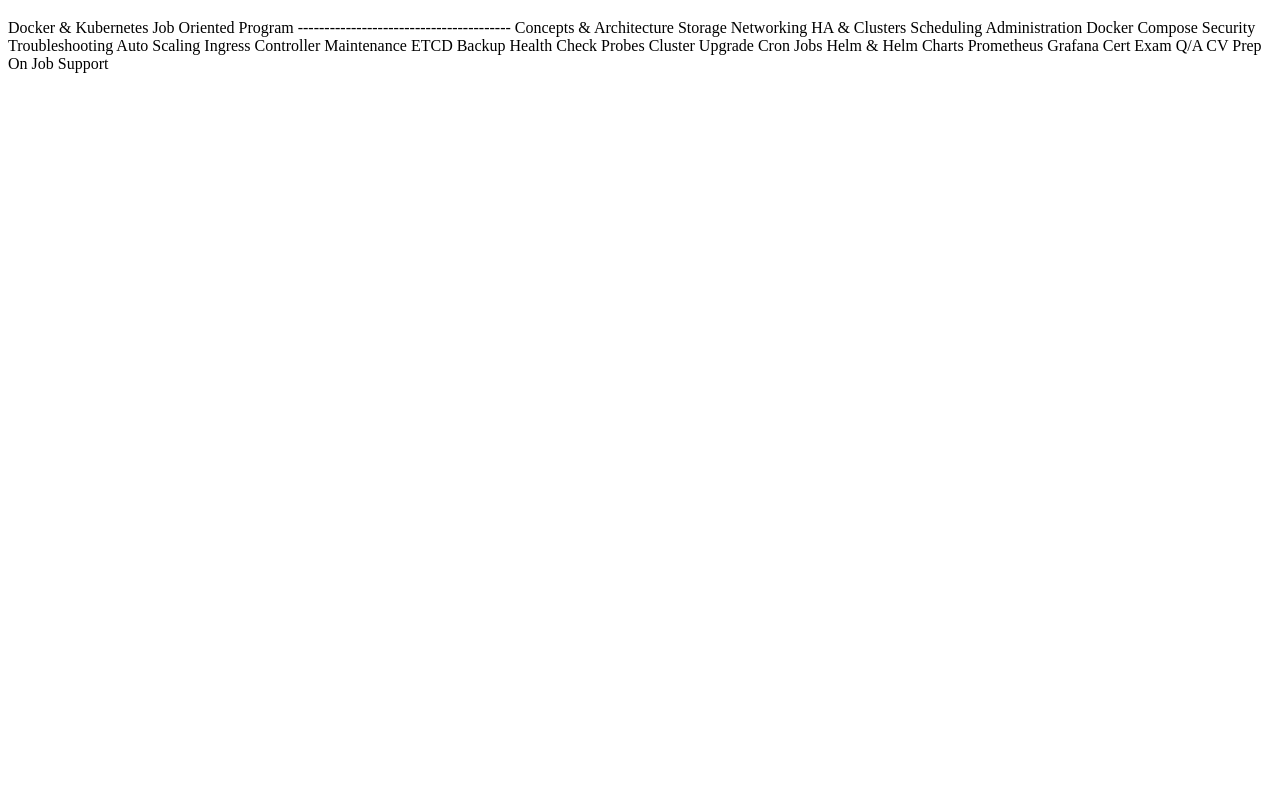
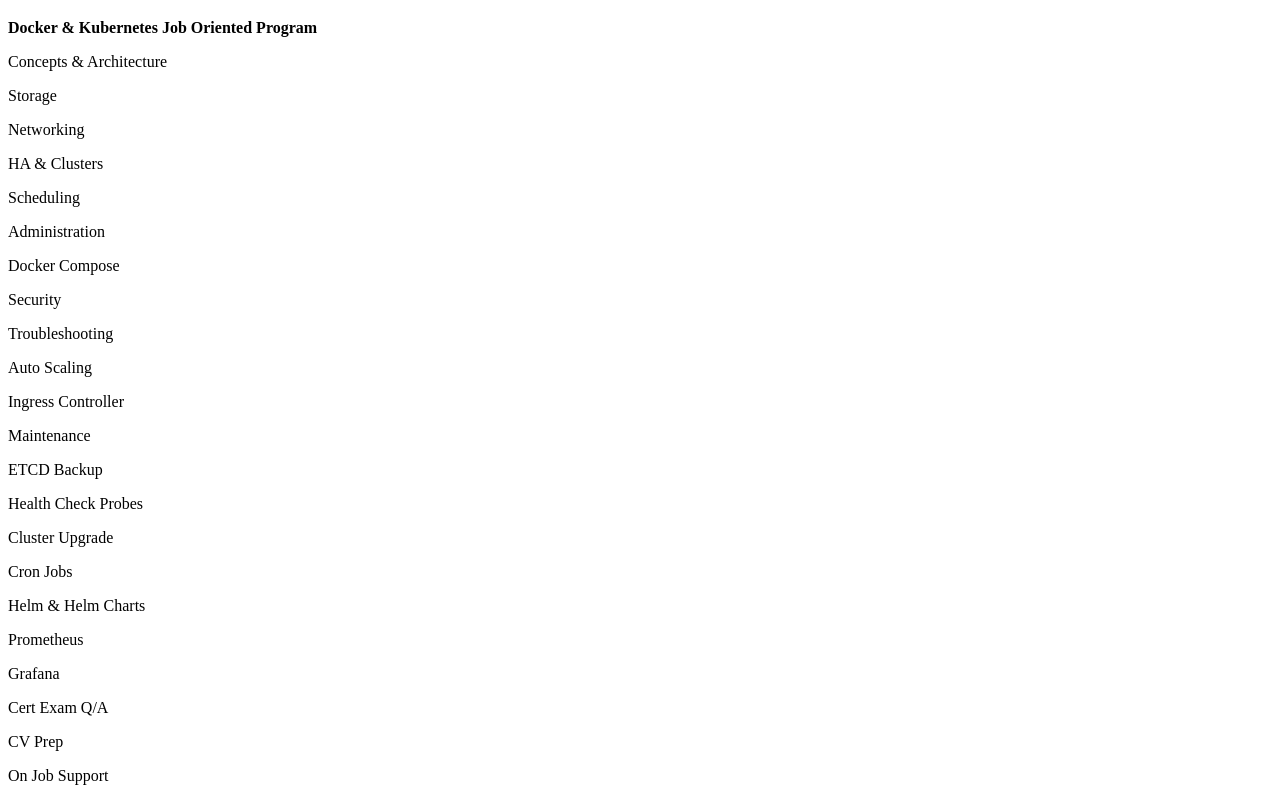
Before and after one commit to devops2029/kubeacademy, a plain HTML site: page index.html in a window 1280 px wide. Shown: the part 61-862 px from the top of the page. Before the commit the page ends 800 px from the top, so only its background shows below. Drawn offline with Linux system fonts and the light colour scheme.

Commit message:
Update index.html

```diff
--- a/index.html
+++ b/index.html
@@ -4,31 +4,31 @@
 
 <h1>Welcome to Kubeacademy </h1>
 <p>
-  Docker & Kubernetes Job Oriented Program
-  ----------------------------------------
-  Concepts & Architecture
-  Storage
-  Networking
-  HA & Clusters
-  Scheduling
-  Administration
-  Docker Compose
-  Security
-  Troubleshooting
-  Auto Scaling
-  Ingress Controller
-  Maintenance
-  ETCD Backup
-  Health Check Probes
-  Cluster Upgrade
-  Cron Jobs
-  Helm & Helm Charts
-  Prometheus
-  Grafana
-  Cert Exam Q/A
-  CV Prep
-  On Job Support
- </p>
+  <b>Docker & Kubernetes Job Oriented Program</b>
+</p>
+ <p>   Concepts & Architecture </p>
+ <p>   Storage  </p>
+ <p>   Networking  </p>
+ <p>   HA & Clusters </p>
+ <p>   Scheduling  </p>
+ <p>   Administration  </p>
+ <p>   Docker Compose  </p>
+ <p>    Security  </p>
+ <p>    Troubleshooting  </p>
+ <p>    Auto Scaling  </p>
+ <p>    Ingress Controller  </p>
+ <p>    Maintenance  </p>
+ <p>    ETCD Backup  </p>
+ <p>    Health Check Probes  </p>
+ <p>    Cluster Upgrade  </p>
+ <p>    Cron Jobs  </p>
+ <p>    Helm & Helm Charts  </p>
+ <p>    Prometheus  </p>
+  <p>   Grafana </p>
+ <p>    Cert Exam Q/A  </p>
+ <p>    CV Prep  </p>
+ <p>    On Job Support </p>
+
 
 </body>
 </html>
```
